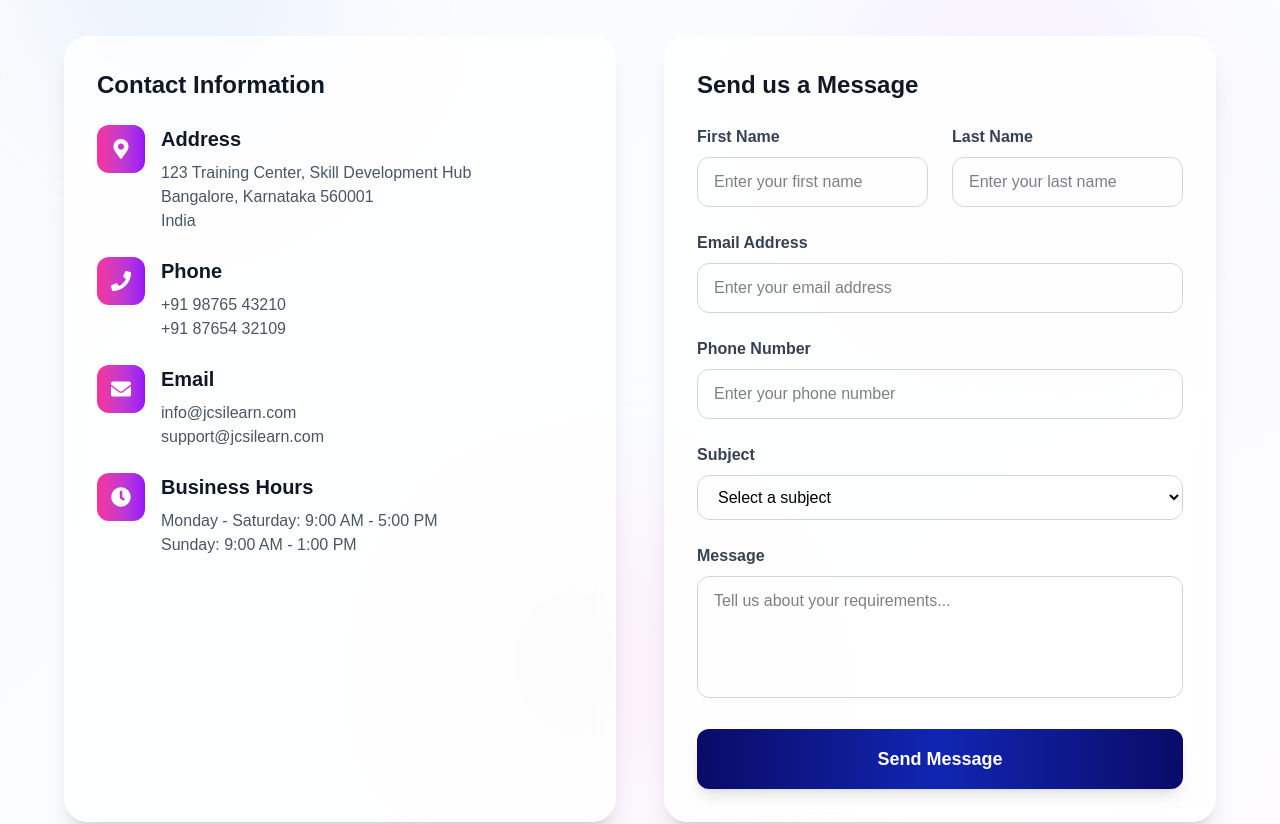
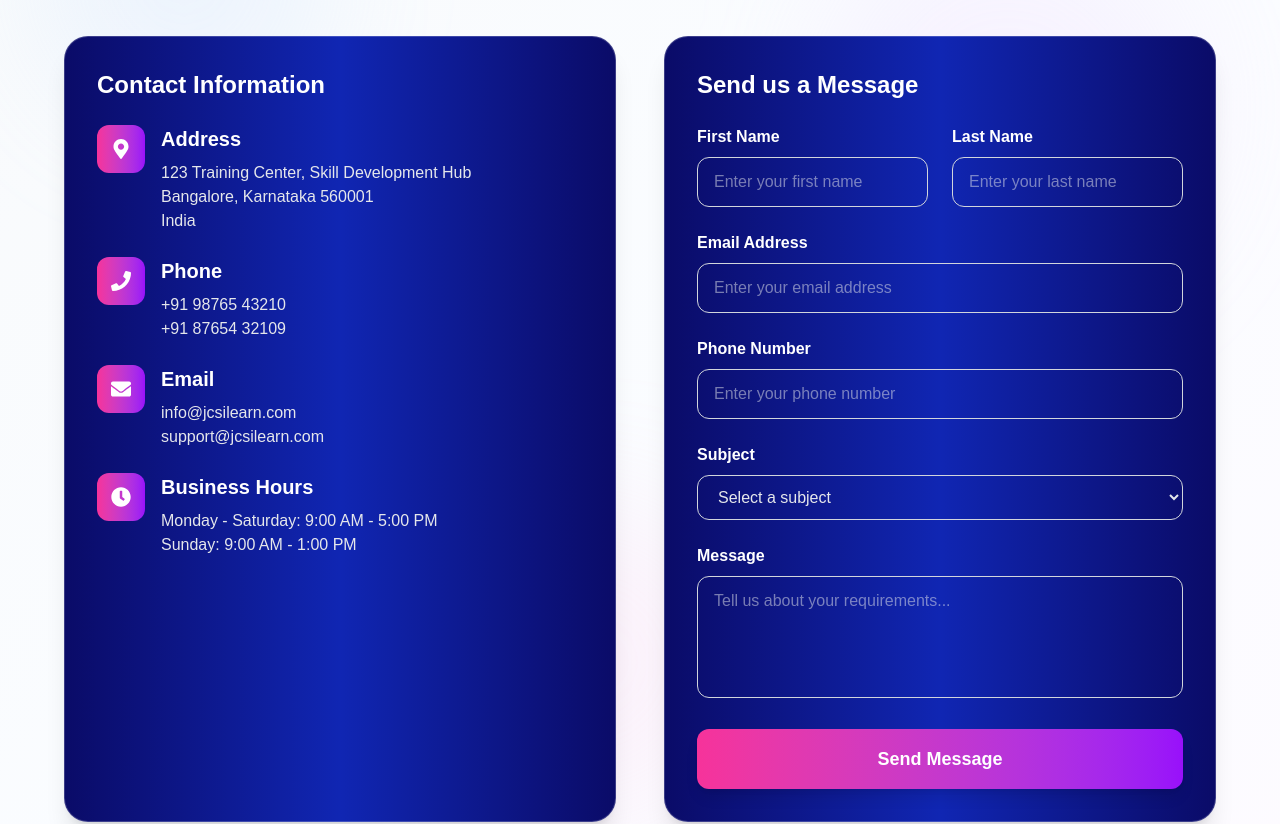
Before and after one commit to jcsilearn-websites/old_web, a Next.js app: page / in a window 1280 px wide. Shown: the part 6160-6984 px from the top of the page. Built offline with nearby package versions, Linux system fonts and the light colour scheme.

Commit message:
Added bg color for contact us form

```diff
--- a/src/app/sections/contactus.tsx
+++ b/src/app/sections/contactus.tsx
@@ -31,8 +31,8 @@ export default function ContactUs() {
         {/* Main Content Grid */}
         <div className="grid lg:grid-cols-2 gap-6 sm:gap-8 lg:gap-12">
           {/* Contact Information */}
-          <div className="bg-white/80 backdrop-blur-sm rounded-3xl p-4 sm:p-6 lg:p-8 shadow-xl border border-white/20">
-            <h2 className="text-lg sm:text-xl lg:text-2xl font-bold text-gray-900 mb-4 sm:mb-6">
+          <div className="bg-gradient-to-r from-[#0a0b68ff] via-[#1026b3ff] to-[#0a0b68ff] backdrop-blur-sm rounded-3xl p-4 sm:p-6 lg:p-8 shadow-xl border border-white/20">
+            <h2 className="text-lg sm:text-xl lg:text-2xl font-bold text-white mb-4 sm:mb-6">
               Contact Information
             </h2>
             <div className="space-y-4 sm:space-y-6">
@@ -41,10 +41,10 @@ export default function ContactUs() {
                   <FaMapMarkerAlt className="text-white text-sm sm:text-lg lg:text-xl" />
                 </div>
                 <div>
-                  <h3 className="text-sm sm:text-base lg:text-lg xl:text-xl font-semibold text-gray-900 mb-1 sm:mb-2">
+                  <h3 className="text-sm sm:text-base lg:text-lg xl:text-xl font-semibold text-white mb-1 sm:mb-2">
                     Address
                   </h3>
-                  <p className="text-xs sm:text-sm lg:text-base text-gray-600">
+                  <p className="text-xs sm:text-sm lg:text-base text-gray-200">
                     123 Training Center, Skill Development Hub
                     <br />
                     Bangalore, Karnataka 560001
@@ -59,10 +59,10 @@ export default function ContactUs() {
                   <FaPhone className="text-white text-sm sm:text-lg lg:text-xl" />
                 </div>
                 <div>
-                  <h3 className="text-sm sm:text-base lg:text-lg xl:text-xl font-semibold text-gray-900 mb-1 sm:mb-2">
+                  <h3 className="text-sm sm:text-base lg:text-lg xl:text-xl font-semibold text-white mb-1 sm:mb-2">
                     Phone
                   </h3>
-                  <p className="text-xs sm:text-sm lg:text-base text-gray-600">
+                  <p className="text-xs sm:text-sm lg:text-base text-gray-200">
                     +91 98765 43210
                     <br />
                     +91 87654 32109
@@ -75,10 +75,10 @@ export default function ContactUs() {
                   <FaEnvelope className="text-white text-sm sm:text-lg lg:text-xl" />
                 </div>
                 <div>
-                  <h3 className="text-sm sm:text-base lg:text-lg xl:text-xl font-semibold text-gray-900 mb-1 sm:mb-2">
+                  <h3 className="text-sm sm:text-base lg:text-lg xl:text-xl font-semibold text-white mb-1 sm:mb-2">
                     Email
                   </h3>
-                  <p className="text-xs sm:text-sm lg:text-base text-gray-600">
+                  <p className="text-xs sm:text-sm lg:text-base text-gray-200">
                     info@jcsilearn.com
                     <br />
                     support@jcsilearn.com
@@ -91,10 +91,10 @@ export default function ContactUs() {
                   <FaClock className="text-white text-sm sm:text-lg lg:text-xl" />
                 </div>
                 <div>
-                  <h3 className="text-sm sm:text-base lg:text-lg xl:text-xl font-semibold text-gray-900 mb-1 sm:mb-2">
+                  <h3 className="text-sm sm:text-base lg:text-lg xl:text-xl font-semibold text-white mb-1 sm:mb-2">
                     Business Hours
                   </h3>
-                  <p className="text-xs sm:text-sm lg:text-base text-gray-600">
+                  <p className="text-xs sm:text-sm lg:text-base text-gray-200">
                     Monday - Saturday: 9:00 AM - 5:00 PM
                     <br />
                     Sunday: 9:00 AM - 1:00 PM
@@ -105,8 +105,8 @@ export default function ContactUs() {
           </div>
 
           {/* Contact Form */}
-          <div className="bg-white/80 backdrop-blur-sm rounded-3xl p-4 sm:p-6 lg:p-8 shadow-xl border border-white/20">
-            <h2 className="text-lg sm:text-xl lg:text-2xl font-bold text-gray-900 mb-4 sm:mb-6">
+          <div className="bg-gradient-to-r from-[#0a0b68ff] via-[#1026b3ff] to-[#0a0b68ff] backdrop-blur-sm rounded-3xl p-4 sm:p-6 lg:p-8 shadow-xl border border-white/20">
+            <h2 className="text-lg sm:text-xl lg:text-2xl font-bold text-white mb-4 sm:mb-6">
               Send us a Message
             </h2>
             <form className="space-y-3 sm:space-y-4 lg:space-y-6">
@@ -114,7 +114,7 @@ export default function ContactUs() {
                 <div>
                   <label
                     htmlFor="firstName"
-                    className="block text-xs sm:text-sm lg:text-base font-semibold text-gray-700 mb-1 sm:mb-2"
+                    className="block text-xs sm:text-sm lg:text-base font-semibold text-white mb-1 sm:mb-2"
                   >
                     First Name
                   </label>
@@ -122,7 +122,7 @@ export default function ContactUs() {
                     type="text"
                     id="firstName"
                     name="firstName"
-                    className="w-full px-3 sm:px-4 py-2 sm:py-3 rounded-xl border border-gray-300 focus:ring-2 focus:ring-pink-500 focus:border-transparent transition-all duration-300 text-xs sm:text-sm lg:text-base"
+                    className="w-full px-3 sm:px-4 py-2 sm:py-3 rounded-xl border text-gray-200 border-gray-300 focus:ring-2 focus:ring-pink-500 focus:border-transparent transition-all duration-300 text-xs sm:text-sm lg:text-base"
                     placeholder="Enter your first name"
                     required
                   />
@@ -130,7 +130,7 @@ export default function ContactUs() {
                 <div>
                   <label
                     htmlFor="lastName"
-                    className="block text-xs sm:text-sm lg:text-base font-semibold text-gray-700 mb-1 sm:mb-2"
+                    className="block text-xs sm:text-sm lg:text-base font-semibold text-white mb-1 sm:mb-2"
                   >
                     Last Name
                   </label>
@@ -138,7 +138,7 @@ export default function ContactUs() {
                     type="text"
                     id="lastName"
                     name="lastName"
-                    className="w-full px-3 sm:px-4 py-2 sm:py-3 rounded-xl border border-gray-300 focus:ring-2 focus:ring-pink-500 focus:border-transparent transition-all duration-300 text-xs sm:text-sm lg:text-base"
+                    className="w-full px-3 sm:px-4 py-2 sm:py-3 rounded-xl text-gray-200 border border-gray-300 focus:ring-2 focus:ring-pink-500 focus:border-transparent transition-all duration-300 text-xs sm:text-sm lg:text-base"
                     placeholder="Enter your last name"
                     required
                   />
@@ -148,7 +148,7 @@ export default function ContactUs() {
               <div>
                 <label
                   htmlFor="email"
-                  className="block text-xs sm:text-sm lg:text-base font-semibold text-gray-700 mb-1 sm:mb-2"
+                  className="block text-xs sm:text-sm lg:text-base font-semibold text-white mb-1 sm:mb-2"
                 >
                   Email Address
                 </label>
@@ -156,7 +156,7 @@ export default function ContactUs() {
                   type="email"
                   id="email"
                   name="email"
-                  className="w-full px-3 sm:px-4 py-2 sm:py-3 rounded-xl border border-gray-300 focus:ring-2 focus:ring-pink-500 focus:border-transparent transition-all duration-300 text-xs sm:text-sm lg:text-base"
+                  className="w-full px-3 sm:px-4 py-2 sm:py-3 rounded-xl border text-gray-200 border-gray-300 focus:ring-2 focus:ring-pink-500 focus:border-transparent transition-all duration-300 text-xs sm:text-sm lg:text-base"
                   placeholder="Enter your email address"
                   required
                 />
@@ -165,7 +165,7 @@ export default function ContactUs() {
               <div>
                 <label
                   htmlFor="phone"
-                  className="block text-xs sm:text-sm lg:text-base font-semibold text-gray-700 mb-1 sm:mb-2"
+                  className="block text-xs sm:text-sm lg:text-base font-semibold  text-white mb-1 sm:mb-2"
                 >
                   Phone Number
                 </label>
@@ -173,7 +173,7 @@ export default function ContactUs() {
                   type="tel"
                   id="phone"
                   name="phone"
-                  className="w-full px-3 sm:px-4 py-2 sm:py-3 rounded-xl border border-gray-300 focus:ring-2 focus:ring-pink-500 focus:border-transparent transition-all duration-300 text-xs sm:text-sm lg:text-base"
+                  className="w-full px-3 sm:px-4 py-2 sm:py-3 rounded-xl border text-gray-200 border-gray-300 focus:ring-2 focus:ring-pink-500 focus:border-transparent transition-all duration-300 text-xs sm:text-sm lg:text-base"
                   placeholder="Enter your phone number"
                 />
               </div>
@@ -181,29 +181,41 @@ export default function ContactUs() {
               <div>
                 <label
                   htmlFor="subject"
-                  className="block text-xs sm:text-sm lg:text-base font-semibold text-gray-700 mb-1 sm:mb-2"
+                  className="block text-xs sm:text-sm lg:text-base font-semibold text-white mb-1 sm:mb-2"
                 >
                   Subject
                 </label>
                 <select
                   id="subject"
                   name="subject"
-                  className="w-full px-3 sm:px-4 py-2 sm:py-3 rounded-xl border border-gray-300 focus:ring-2 focus:ring-pink-500 focus:border-transparent transition-all duration-300 text-xs sm:text-sm lg:text-base"
+                  className="w-full px-3 sm:px-4 py-2 sm:py-3 rounded-xl border  text-gray-200 border-gray-300 focus:ring-2 focus:ring-pink-500 focus:border-transparent transition-all duration-300 text-xs sm:text-sm lg:text-base"
                   required
                 >
-                  <option value="">Select a subject</option>
-                  <option value="general">General Inquiry</option>
-                  <option value="training">Training Programs</option>
-                  <option value="corporate">Corporate Training</option>
-                  <option value="partnership">Partnership Opportunities</option>
-                  <option value="support">Technical Support</option>
+                  <option value="" className="text-black">
+                    Select a subject
+                  </option>
+                  <option value="general" className="text-black">
+                    General Inquiry
+                  </option>
+                  <option value="training" className="text-black">
+                    Training Programs
+                  </option>
+                  <option value="corporate" className="text-black">
+                    Corporate Training
+                  </option>
+                  <option value="partnership" className="text-black">
+                    Partnership Opportunities
+                  </option>
+                  <option value="support" className="text-black">
+                    Technical Support
+                  </option>
                 </select>
               </div>
 
               <div>
                 <label
                   htmlFor="message"
-                  className="block text-xs sm:text-sm lg:text-base font-semibold text-gray-700 mb-1 sm:mb-2"
+                  className="block text-xs sm:text-sm lg:text-base font-semibold text-white mb-1 sm:mb-2"
                 >
                   Message
                 </label>
@@ -211,7 +223,7 @@ export default function ContactUs() {
                   id="message"
                   name="message"
                   rows={4}
-                  className="w-full px-3 sm:px-4 py-2 sm:py-3 rounded-xl border border-gray-300 focus:ring-2 focus:ring-pink-500 focus:border-transparent transition-all duration-300 text-xs sm:text-sm lg:text-base resize-none"
+                  className="w-full px-3 sm:px-4 py-2 sm:py-3 rounded-xl border text-gray-200 border-gray-300 focus:ring-2 focus:ring-pink-500 focus:border-transparent transition-all duration-300 text-xs sm:text-sm lg:text-base resize-none"
                   placeholder="Tell us about your requirements..."
                   required
                 ></textarea>
@@ -219,7 +231,7 @@ export default function ContactUs() {
 
               <button
                 type="submit"
-                className="w-full py-2 sm:py-3 lg:py-4 px-4 sm:px-6 lg:px-8 rounded-xl bg-gradient-to-r from-[#0a0b68ff] via-[#1026b3ff] to-[#0a0b68ff] text-white font-semibold text-sm sm:text-base lg:text-lg shadow-lg hover:from-pink-600 hover:to-purple-700 transform hover:scale-[1.02] transition-all duration-300"
+                className="w-full py-2 sm:py-3 lg:py-4 px-4 sm:px-6 lg:px-8 rounded-xl  bg-gradient-to-r from-pink-500 to-purple-600 text-white font-semibold text-sm sm:text-base lg:text-lg shadow-lg hover:from-pink-600 hover:to-purple-700 transform hover:scale-[1.02] transition-all duration-300"
               >
                 Send Message
               </button>
```
